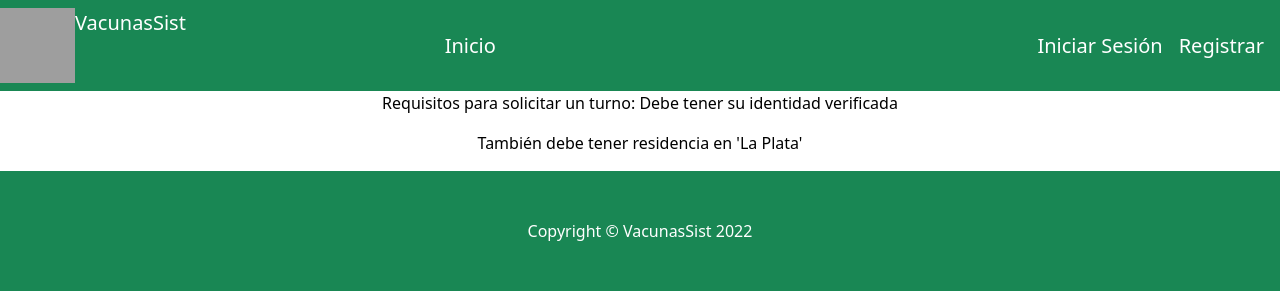
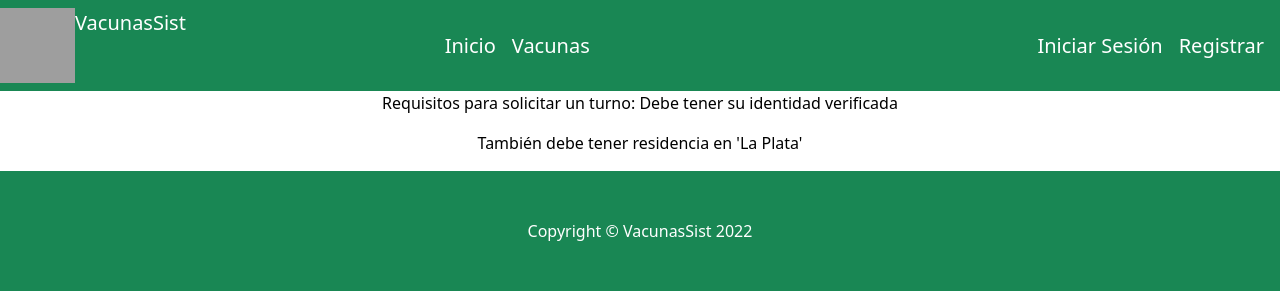
Before and after one commit to DalessandroBautista/Vacunassist, a Django app: page / in a window 1280 px wide. Shown: the top 300 px of the page. Run offline with Django 4.2, Linux system fonts and the light colour scheme; parts of the project's set-up code (start-up, migrations or seed data) failed here and were passed over; some libraries are stand-ins or nearby versions; grey boxes are pictures that could not be loaded.

Commit message:
Update layout.html

```diff
--- a/vacunasSist/website/templates/website/layout.html
+++ b/vacunasSist/website/templates/website/layout.html
@@ -33,6 +33,7 @@
                 </button>
                 <ul class="navbar-nav mr-auto mx-auto">
                     <li class="nav-item"><a class="navbar-brand mx-8" style="color:white" href="{% url 'index' %}">Inicio</a></li>
+                    <li class="nav-item"><a class="navbar-brand mx-8" style="color:white" href="{% url 'informacion_vacuna' %}">Vacunas</a></li>
                         {% if request.user.is_authenticated %}
                             <li class="nav-item"><a class="navbar-brand mx-8" style="color:white" href="{% url 'verPerfil' %}">Ver perfil</a></li>
                             {% if request.user.identidad_verificada  %}
```
